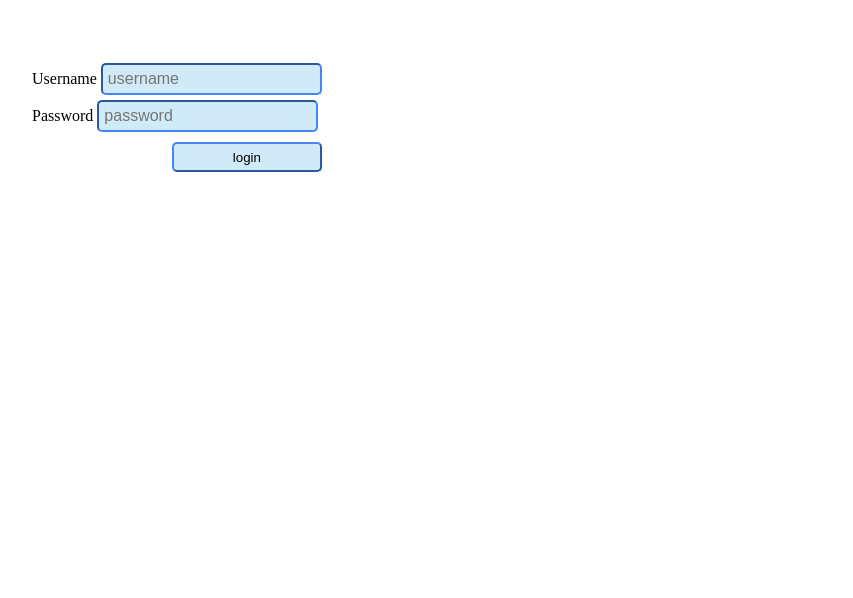
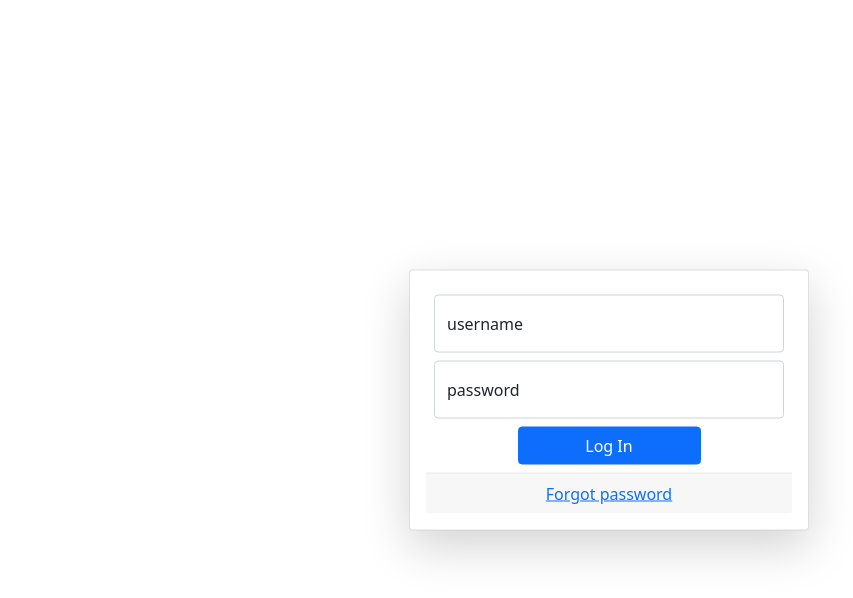
Before and after one commit to Kasutu/LAB-1-srilan, a plain HTML site: page src/index.html in a window 1280 px wide. Shown: the whole page, without its empty margins (31-884 px from the left). Drawn offline with nearby package versions, Linux system fonts and the light colour scheme.

Commit message:
lab-4 impl

```diff
--- a/src/index.html
+++ b/src/index.html
@@ -6,66 +6,40 @@
   <meta http-equiv="X-UA-Compatible" content="IE=edge">
   <meta name="viewport" content="width=device-width, initial-scale=1.0">
   <title>basic stuff</title>
+  <link href="https://cdn.jsdelivr.net/npm/bootstrap@5.0.2/dist/css/bootstrap.min.css" rel="stylesheet"
+    integrity="sha384-EVSTQN3/azprG1Anm3QDgpJLIm9Nao0Yz1ztcQTwFspd3yD65VohhpuuCOmLASjC" crossorigin="anonymous">
 </head>
 
-<style>
-  .container {
-    padding: 50px;
-    position: absolute;
-  }
+<body>
+  <div class="card text-center position-absolute top-50 start-50 translate-middle shadow-lg" style="width: 25rem;">
 
-  .buttonContainer {
-    float: right;
-  }
+    <div class="card-body">
 
-  .child {
-    margin: 5px;
-  }
+      <div class="form-floating m-2">
+        <input class="form-control" id="username" type="text" placeholder="username" />
+        <label for="floatingInput">username</label>
+      </div>
 
-  .form {
-    background-color: #d0ebf7;
-    border-color: #4287f5;
-    border-radius: 5px;
-    font-size: medium;
-    padding: 5px;
-  }
+      <div class="form-floating m-2">
+        <input class="form-control" id="password" type="password" placeholder="password" />
+        <label for="floatingInput">password</label>
+      </div>
 
-  .button {
-    background-color: #d0ebf7;
-    border-color: #4287f5;
-    border-radius: 5px;
-    height: 30px;
-    width: 150px;
-    padding: 5px;
-  }
-</style>
+      <div>
+        <button class="btn btn-primary w-50" id="login-btn">Log In</button>
+      </div>
 
-<body>
-  <div class="container">
+      <div class="card-footer mt-2">
+        <a href="#" class="card-link">Forgot password</a>
+      </div>
 
-    <div class="child">
-      <!-- 1. The necessity of "type" attribute for inout tags -->
-      <!-- it is used to assign a specific input type, password replaces the user input with dots -->
-      <label>
-        Username
-      </label>
-      <input class="form" id="username" type="text" placeholder="username" />
-    </div>
-
-    <div class="child">
-      <label>
-        Password
-      </label>
-      <input class="form" id="password" type="password" placeholder="password" />
-    </div>
-
-    <div class="buttonContainer child">
-      <input class="button" type="button" value="login" onclick="submit()" />
     </div>
 
   </div>
 
   <script type="text/javascript">
+    document.getElementById("login-btn").addEventListener("click", submit);
+
     function submit() {
       try {
         evaluate();
```
Also changed, not shown: src/home.html (+76 -1 lines).
